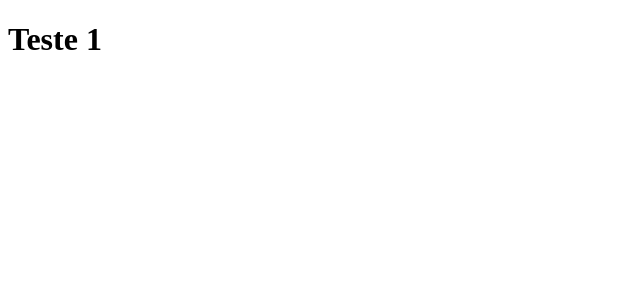
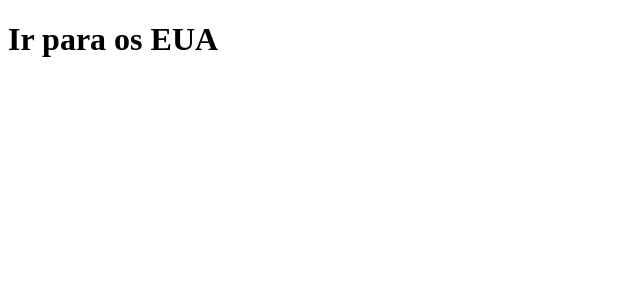
Before and after one commit to JoaoPedroOliva/clone-tabnews, a Next.js app: page / in a window 1280 px wide. Shown: the top 300 px of the page, without its empty margins (0-640 px from the left). Built offline with nearby package versions, Linux system fonts and the light colour scheme.

Commit message:
.gitignore
Signed-off-by: João Pedro Severo Oliva <joaopedro.oliva10@gmail.com>

```diff
--- a/pages/index.js
+++ b/pages/index.js
@@ -1,5 +1,5 @@
 function Home (){
-    return <h1>Teste 1</h1>
+    return <h1>Ir para os EUA</h1>
 }
 
 export default Home
```
Also changed, not shown: 1 other file (tests, documents, lock files or other folders).
